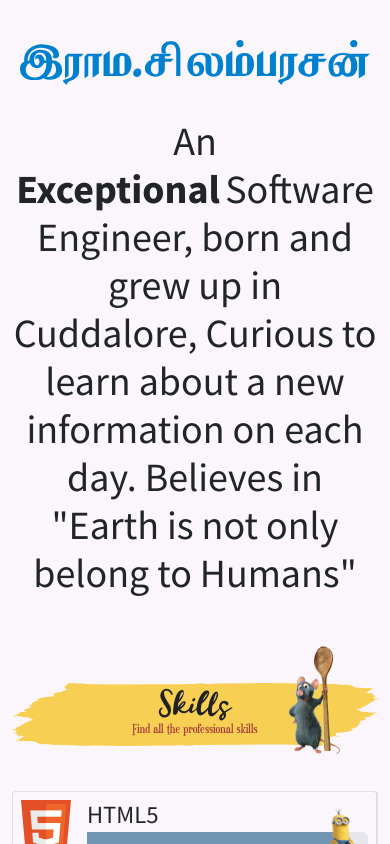
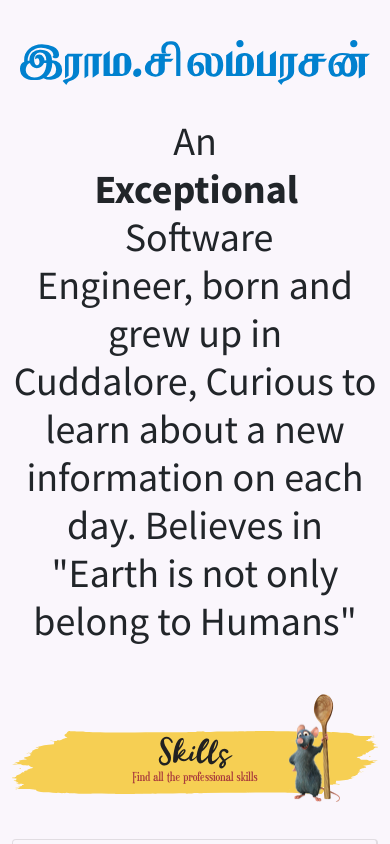
Before and after one commit to silambarasan-rd/portfolio, a React (Create React App) app: page / in a window 390 px wide. Shown: the top 844 px of the page. Built offline with nearby package versions, Linux system fonts and the light colour scheme; what react-animations would draw is missing.

Commit message:
[UI fix] Intro section responsive fix

```diff
--- a/src/components/Intro.js
+++ b/src/components/Intro.js
@@ -91,7 +91,7 @@ const EngineerType = () => {
     };
   }, []);
 
-  return <div className="d-inline">
+  return <div className="d-block d-md-inline">
     <PulseSpan className="position-absolute fw-bolder" key={engineerType}>
       {TYPES_OF_ENGINEER[engineerType-1].label}
     </PulseSpan>
```
